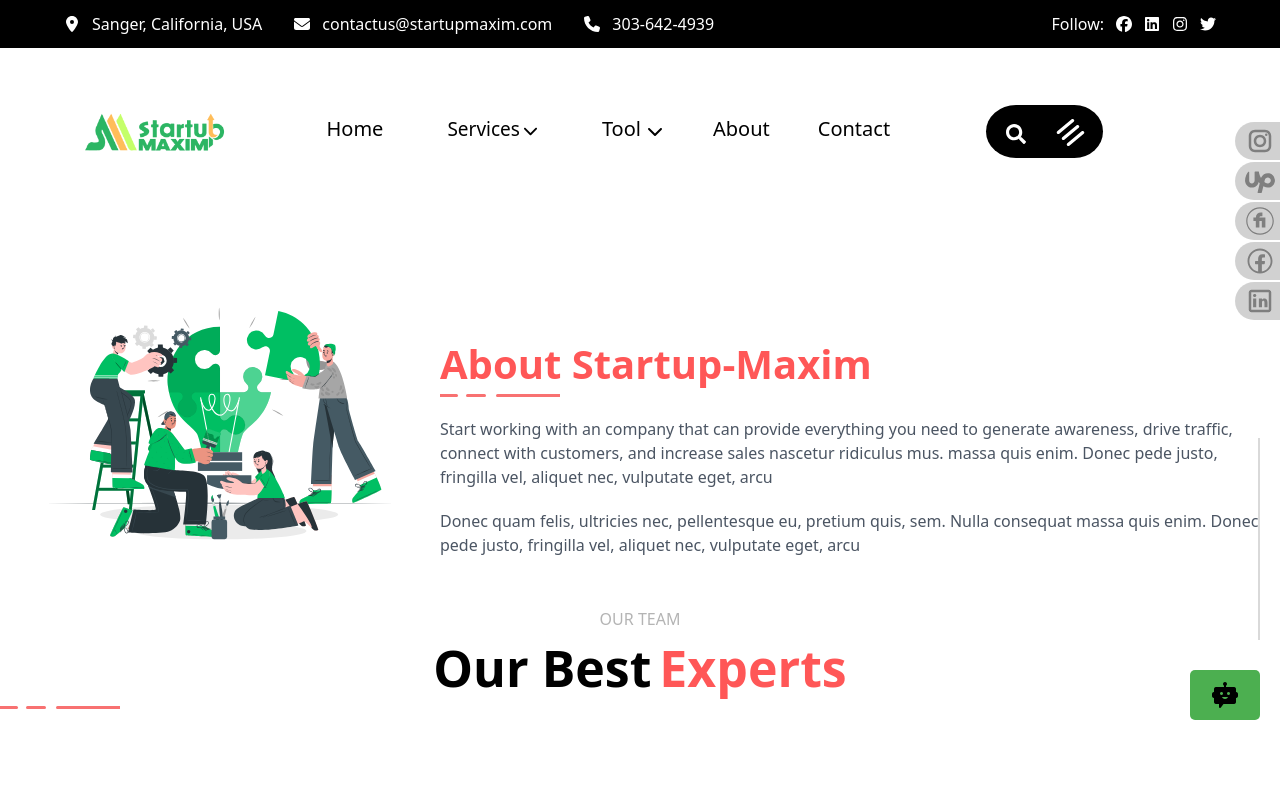
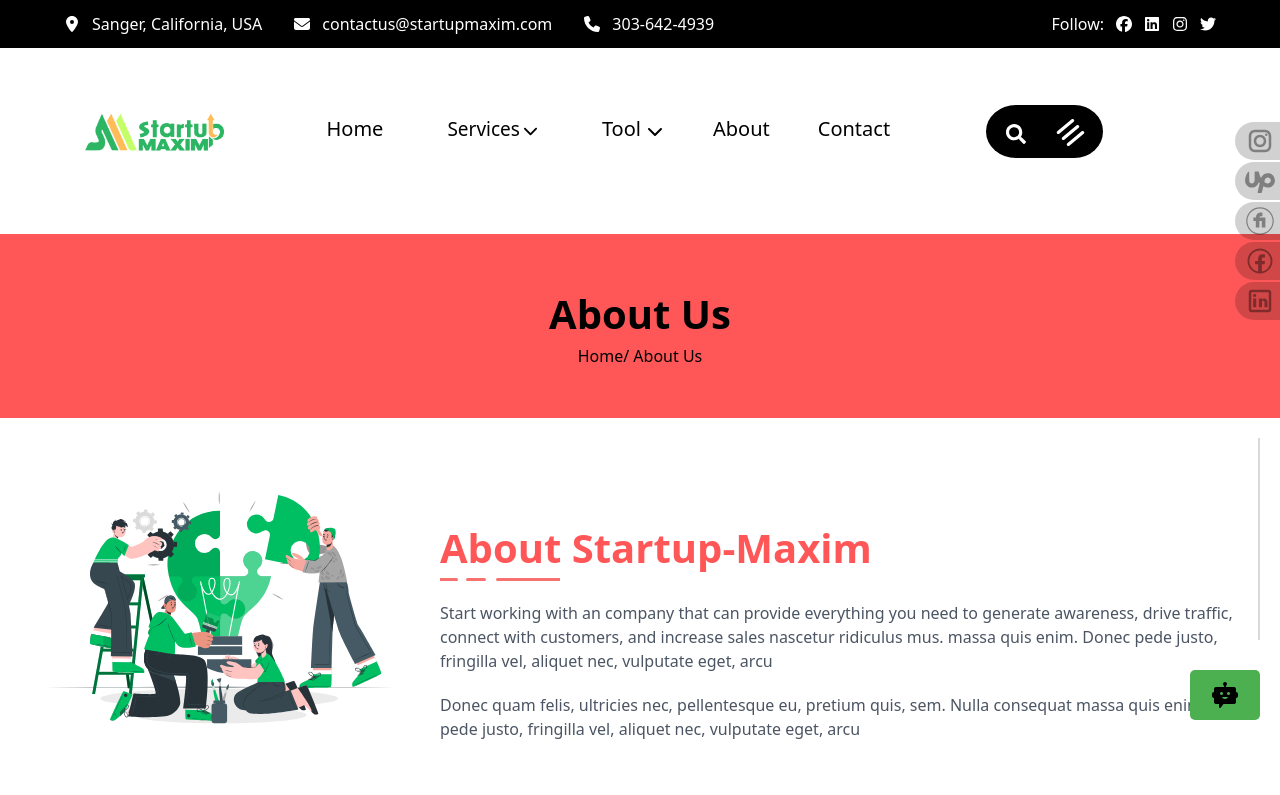
Before and after one commit to mhmAdmin1122/startupMAXIM, a Next.js app: page /About in a window 1280 px wide. Shown: the top 795 px of the page. Built offline with nearby package versions, Linux system fonts and the light colour scheme.

Commit message:
latest code update

```diff
--- a/pages/About/index.tsx
+++ b/pages/About/index.tsx
@@ -14,7 +14,7 @@ const index = () => {
       <Head>
         <title>About</title>
       </Head>
-      {/* <BreadCrumbs dynamicText={"About Us"} /> */}
+      <BreadCrumbs dynamicText={"About Us"} />
       <AboutUs />
       <TeamSection />
       <BackToTop />
```
